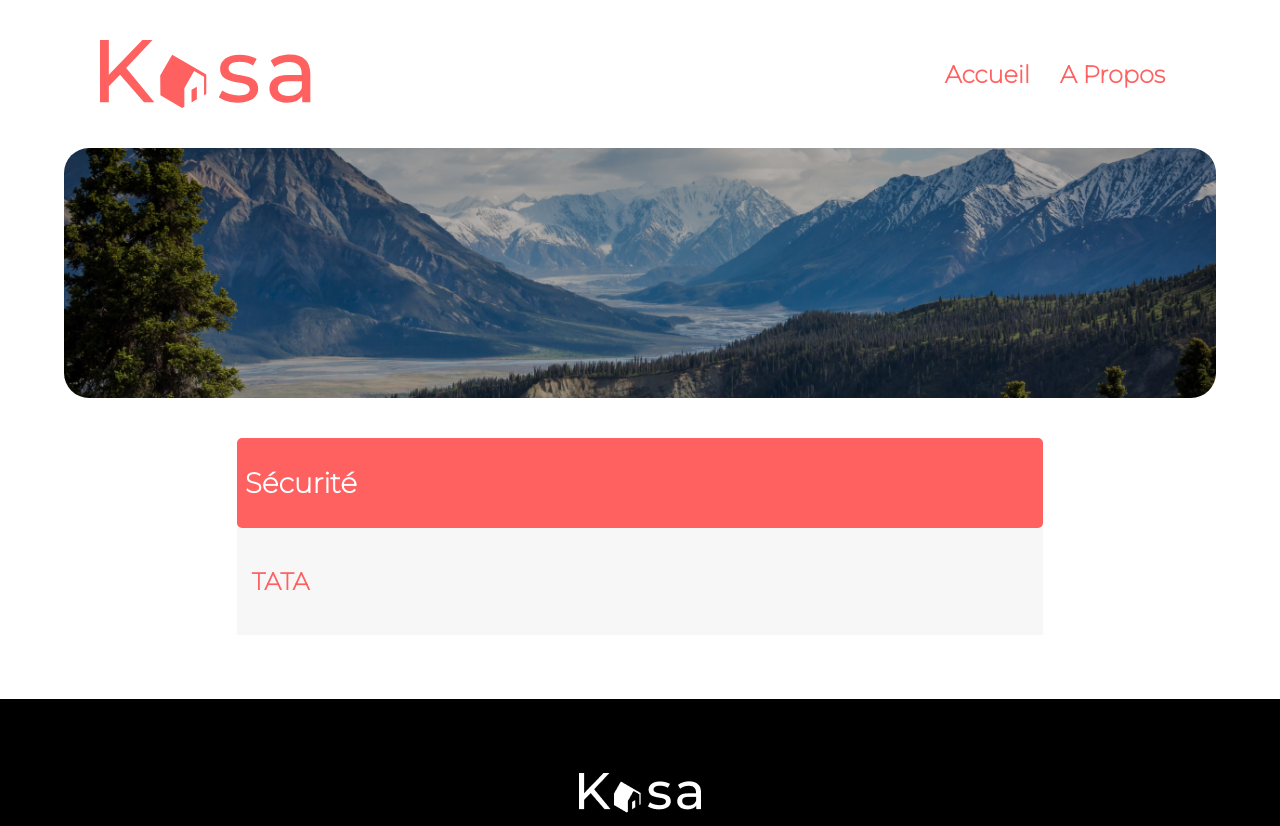
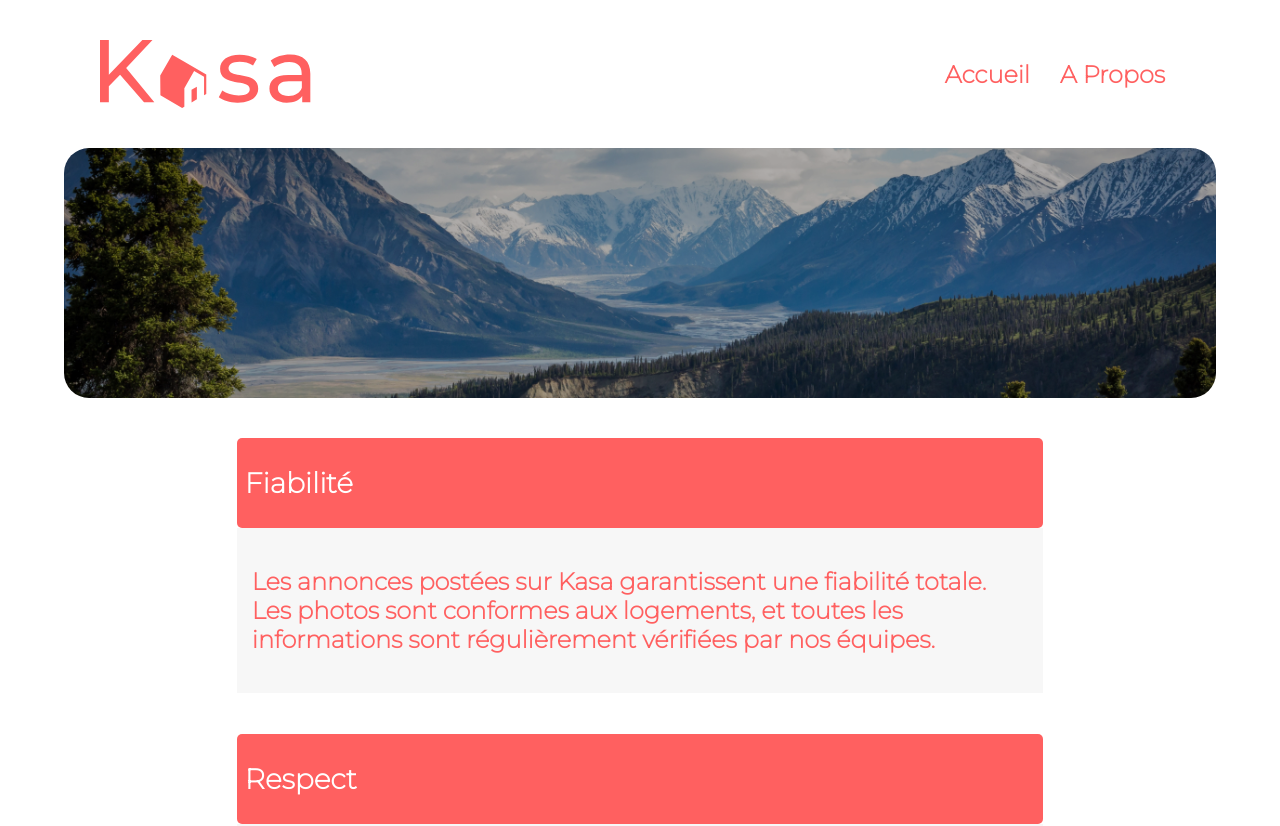
Before and after one commit to Studio509-tom/Projet_7_React, a React (Create React App) app: page /information in a window 1280 px wide. Shown: the top 826 px of the page. Built offline with nearby package versions, Linux system fonts and the light colour scheme; a web font is replaced by a local one; what @fortawesome/fontawesome would draw is missing.

Commit message:
accordéon du collapse

```diff
--- a/src/components/Collapse/collapse.jsx
+++ b/src/components/Collapse/collapse.jsx
@@ -1,5 +1,4 @@
-import React from 'react';
-import { useState } from 'react'
+import React, { useState } from 'react';
 import AllText from '../../Data/About.json'
 import './collapse.css'
 import color from '../../styles/color'
@@ -7,28 +6,39 @@ import styled from 'styled-components';
 import fontawesome from '@fortawesome/fontawesome'
 import { FontAwesomeIcon } from '@fortawesome/react-fontawesome'
 import { faChevronUp } from '@fortawesome/fontawesome-free-solid'
+
 fontawesome.library.add(faChevronUp);
 
 const DescStyled = styled.div`
-    background-color: ${color.secondary};
-    padding : 15px ;
-`
-
+            background-color: ${color.secondary};
+            padding : 15px ;
+        `
     // console.log(DescStyled)
 // console.log(DescStyled + "toto")
 
 function Collapse({params, title}) {
-    // const [isOpen , setIsOpen] = useState(true)
-    return (
+    const [isOpen , setIsOpen] = useState(true)
+
+    return isOpen ? (
         <section className='collapse-container'>
             <article className='collapse' >
-                <div className='collapse-title'>
+                <div className='collapse-title'onClick={() => setIsOpen = false}>
                     <h3>{title}</h3>
                     <FontAwesomeIcon icon="fa-solid fa-chevron-up" />
                 </div>
-                <DescStyled>
+                <DescStyled >
                     {params}
                 </DescStyled>
+            </article>
+
+        </section>
+    ) : (
+        <section className='collapse-container'>
+            <article className='collapse' >
+                <div className='collapse-title'onClick={() => setIsOpen = false}>
+                    <h3>{title}</h3>
+                    <FontAwesomeIcon icon="fa-solid fa-chevron-up" />
+                </div>
             </article>
 
         </section>
--- a/src/pages/Propos/index.jsx
+++ b/src/pages/Propos/index.jsx
@@ -2,9 +2,10 @@ import styled from 'styled-components'
 import Banner from '../../components/Banner/banner'
 import Background from '../../assets/montain.jpg'
 import Collapse from '../../components/Collapse/collapse'
-import { FontAwesomeIcon } from '@fortawesome/react-fontawesome'
 import color from '../../styles/color'
 import AllText from '../../Data/About.json'
+import { Children } from 'react'
+import { useState } from 'react'
 
 const HomeParent = styled.div`
     max-width : 90%;
@@ -14,21 +15,21 @@ const DescStyled = styled.div`
     background-color: ${color.secondary};
     padding : 15px ;
 `
-for (var data of AllText){
-    console.log(data)
-    var CollapsePropos = {
-    title: data.title,
-    description:<p className='collapse-description'>TATA</p>
-}
 
-}
+
 
 //!Page A Propos
 function Info() {
+    var collapses = []
+    for (let i = 0; i < AllText.length ;i++){
+        var description = <p className='collapse-description'>{AllText[i].description}</p>
+        collapses.push(<Collapse params={description} title={AllText[i].title}/>)
+    }
+
     return (
         <HomeParent>
             <Banner cover={Background}/>
-            <Collapse params={CollapsePropos.description} title={CollapsePropos.title} />
+            {collapses}
         </HomeParent>
     )
 }
```
